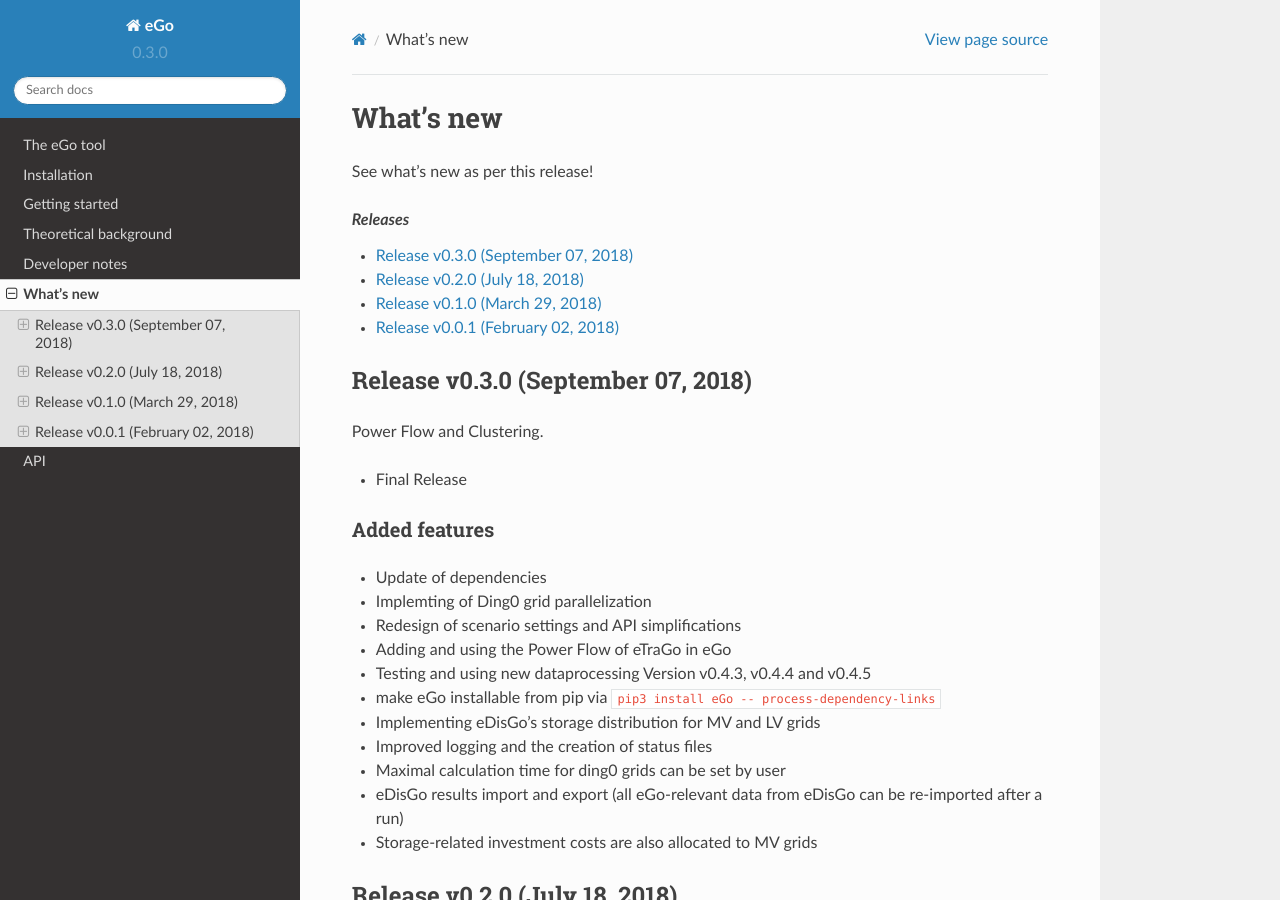
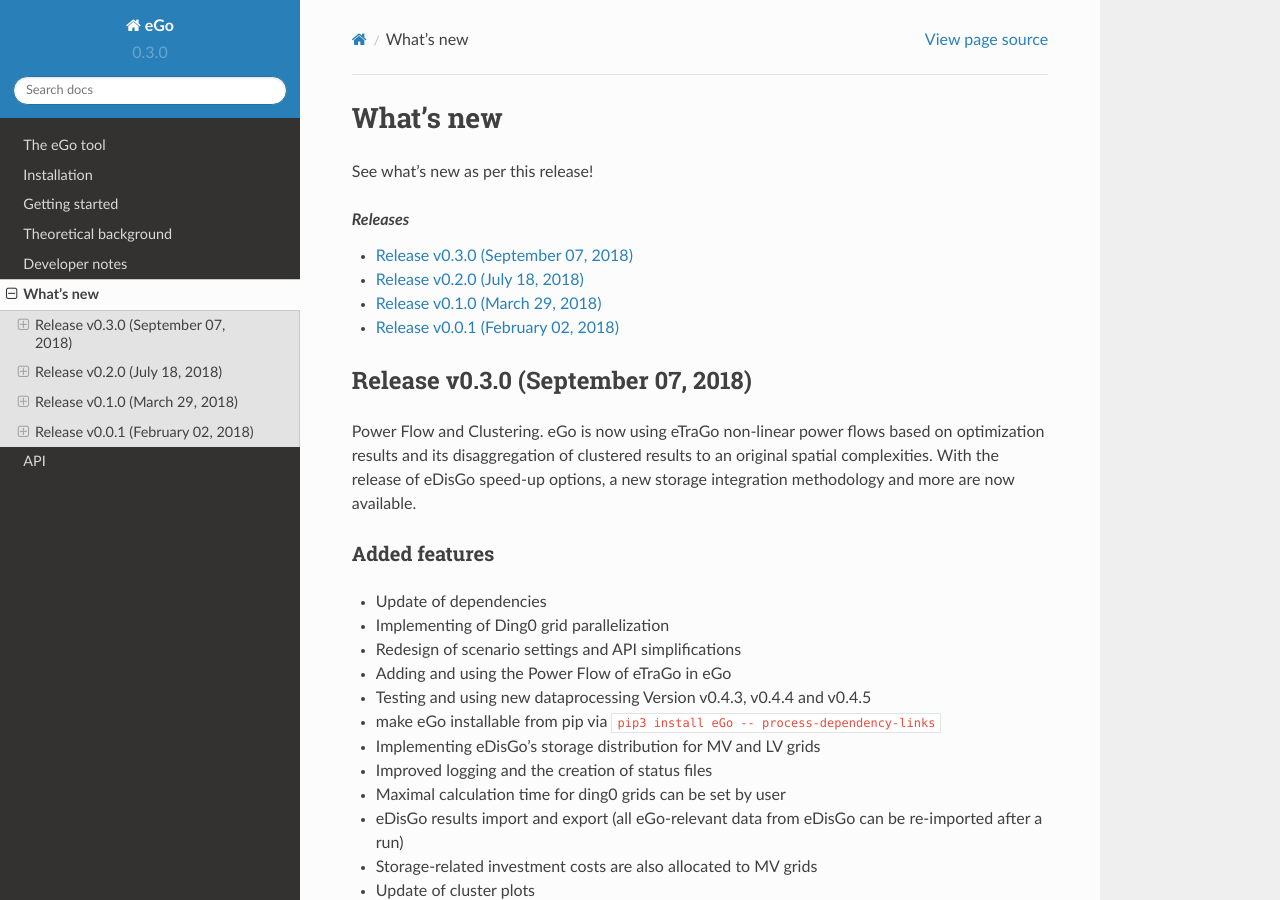
Before and after one commit to openego/eGo, a Sphinx documentation site: the page built from doc/whatsnew.rst, in a window 1280 px wide and 900 px high. Built offline with Sphinx 7.4.7 and the Read the Docs theme 2.0.0, drawn with Linux system fonts in a browser that asks for light colours; formulas are drawn with MathJax 3; some of the changed text lies outside the part shown.

Commit message:
update docu

```diff
--- a/doc/whatsnew/v0-3-0.rst
+++ b/doc/whatsnew/v0-3-0.rst
@@ -1,16 +1,17 @@
 Release v0.3.0 (September 07, 2018)
 ++++++++++++++++++++++++++++++++
 
-Power Flow and Clustering.
-
-* Final Release
+Power Flow and Clustering. eGo is now using eTraGo non-linear power flows based
+on optimization results and its disaggregation of clustered results
+to an original spatial complexities. With the release of eDisGo speed-up options,
+a new storage integration methodology and more are now available.
 
 
 Added features
 --------------
 
 * Update of dependencies
-* Implemting of Ding0 grid parallelization
+* Implementing of Ding0 grid parallelization
 * Redesign of scenario settings and API simplifications
 * Adding and using the Power Flow of eTraGo in eGo
 * Testing  and using new dataprocessing Version v0.4.3, v0.4.4 and v0.4.5
@@ -20,3 +21,6 @@
 * Maximal calculation time for ding0 grids can be set by user
 * eDisGo results import and export (all eGo-relevant data from eDisGo can be re-imported after a run)
 * Storage-related investment costs are also allocated to MV grids
+* Update of cluster plots
+* Plot of investment costs per line and bus
+* Update of ``ego.iplot`` for an interactive visualization
```
